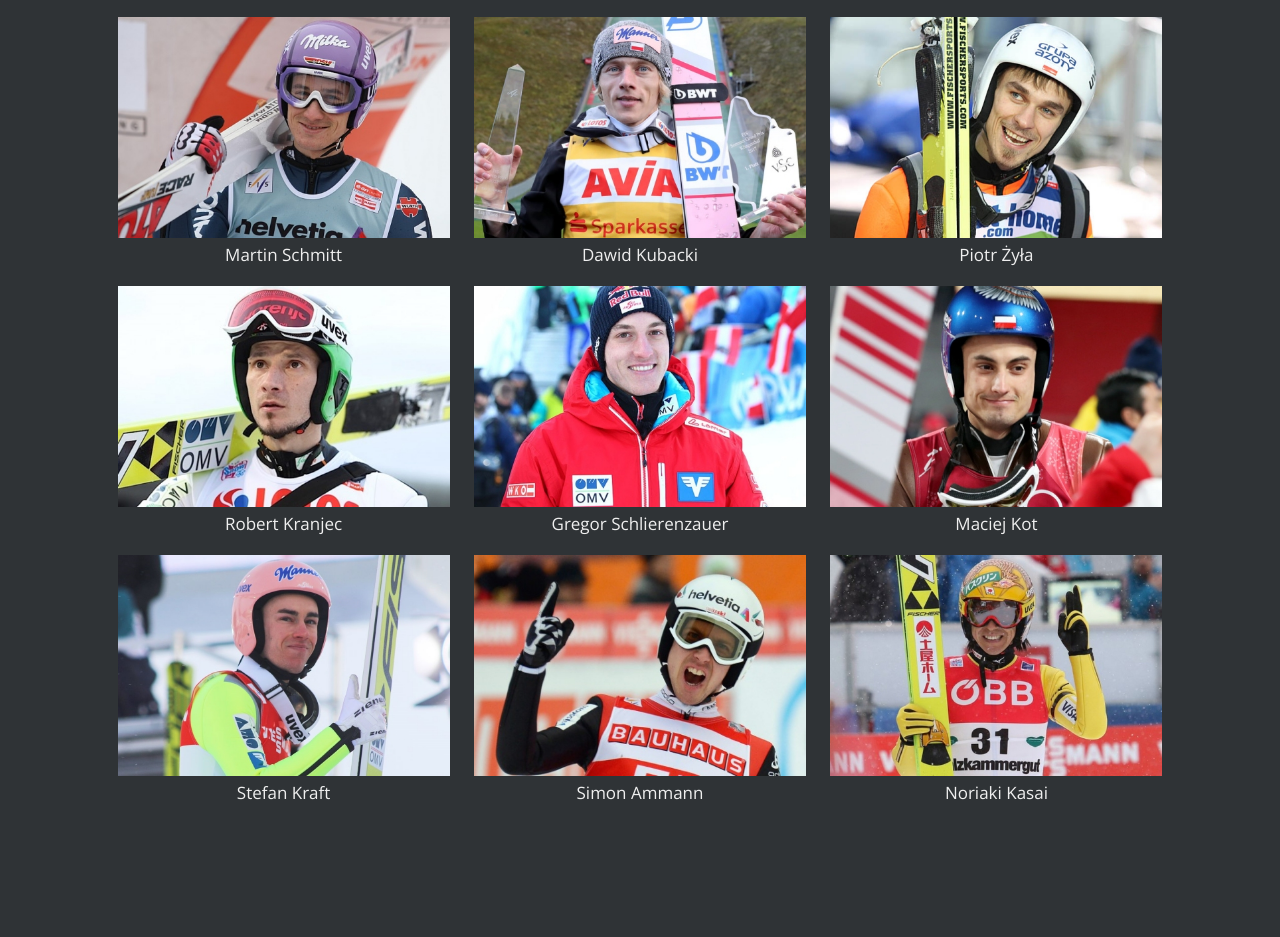
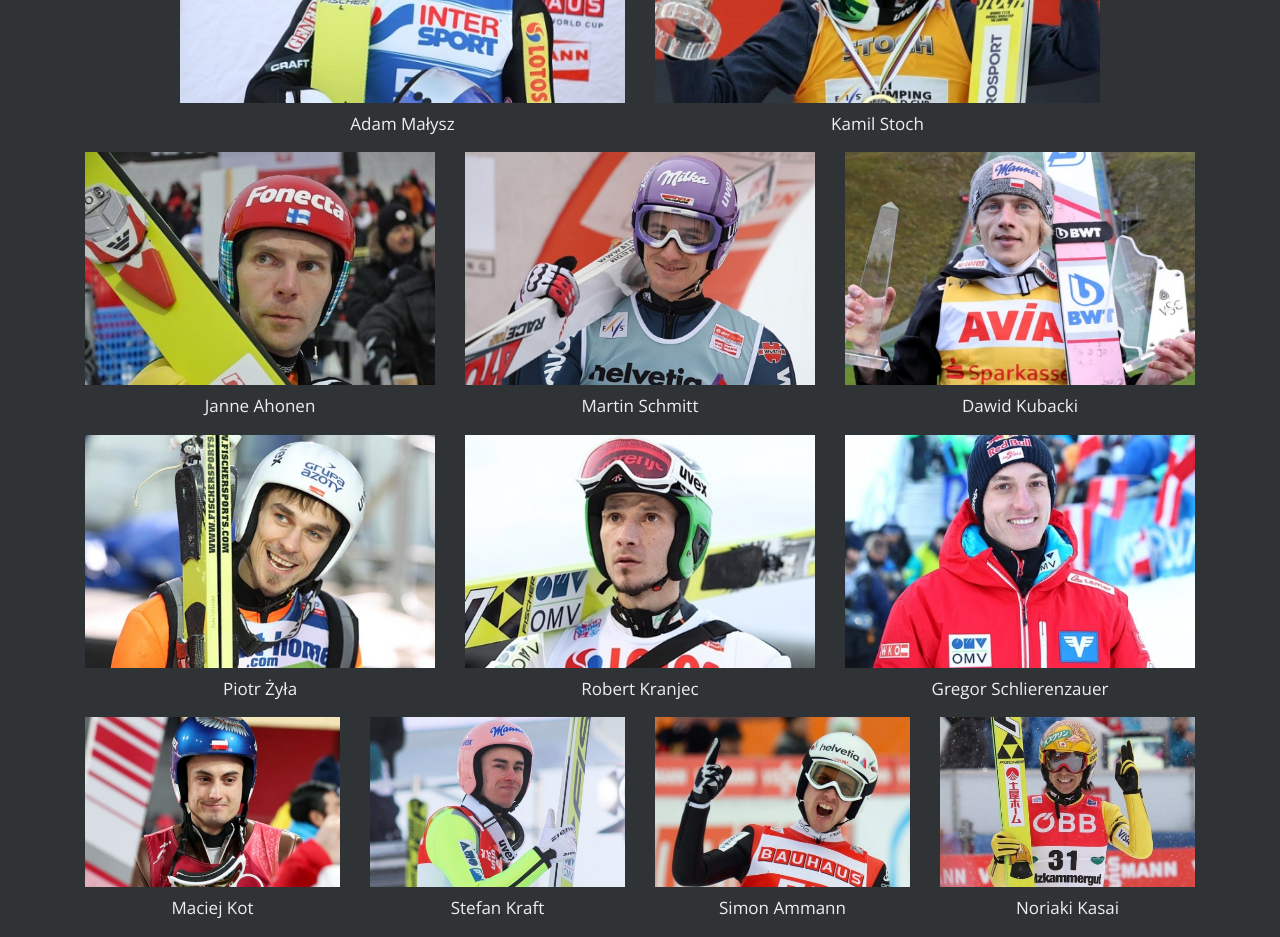
Before and after one commit to ukasz1/bootstrap-Zelent-course-, a plain HTML site: page index.html in a window 1280 px wide. Shown: the part 414-1351 px from the top of the page. Before the commit the page ends 1236 px from the top, so only its background shows below. Drawn offline with nearby package versions, Linux system fonts and the light colour scheme.

Commit message:
responsive layout

```diff
--- a/index.html
+++ b/index.html
@@ -3,6 +3,7 @@
 <head>
 
 	<meta charset="utf-8">
+	<meta name="viewport" content="width=device-width, initial-scale=1, shrink-to-fit=no">
 
 	<title>Skoki narciarskie</title>
 	<meta name="description" content="Blog o skokach narciarskich">
@@ -10,6 +11,7 @@
 	<meta name="author" content="Jan Kowalski">
 	<meta http-equiv="X-Ua-Compatible" content="IE=edge">
 
+	<link rel="stylesheet" href="css/bootstrap.min.css">	<!-- dodanie Bootstrapa -->
 	<link rel="stylesheet" href="main.css">
 	<link href="https://fonts.googleapis.com/css?family=Open+Sans:400,700&amp;subset=latin-ext" rel="stylesheet">
 
@@ -21,11 +23,18 @@
 
 <body>
 
+	<header>
+		<nav class="navbar navbar-dark bg-primary">
+			<a class="navbar-brand" href="#">Skoki.pl</a>		<!-- navbar-brand - klasa loga serwisu -->
+		</nav>
+	</header>
+
+
 	<main>
 
-		<section>
+		<section class="jumpers">
 
-			<div class="jumpers">
+			<div class="container">
 
 				<header>
 
@@ -34,7 +43,9 @@
 
 				</header>
 
-				<div class="jumper">
+				<div class="row">
+
+					<div class="col-sm-6 col-md-5 offset-md-1">
 
 						<figure>
 							<a href="#"><img src="img/malysz.jpg" alt="Adam Małysz"></a>
@@ -43,7 +54,7 @@
 
 					</div>
 
-				<div class="jumper">
+					<div class="col-sm-6 col-md-5">
 
 						<figure>
 							<a href="#"><img src="img/stoch.jpg" alt="Kamil Stoch"></a>
@@ -52,7 +63,7 @@
 
 					</div>
 
-				<div class="jumper">
+					<div class="col-sm-6 col-md-4">
 
 						<figure>
 							<a href="#"><img src="img/ahonen.jpg" alt="Janne Ahonen"></a>
@@ -61,7 +72,7 @@
 
 					</div>
 
-				<div class="jumper">
+					<div class="col-sm-6 col-md-4">
 
 						<figure>
 							<a href="#"><img src="img/schmitt.jpg" alt="Martin Schmitt"></a>
@@ -70,7 +81,7 @@
 
 					</div>
 
-				<div class="jumper">
+					<div class="col-sm-6 col-md-4">
 
 						<figure>
 							<a href="#"><img src="img/kubacki.jpg" alt="Dawid Kubacki"></a>
@@ -79,7 +90,7 @@
 
 					</div>
 
-				<div class="jumper">
+					<div class="col-sm-6 col-md-4">
 
 						<figure>
 							<a href="#"><img src="img/zyla.jpg" alt="Piotr Żyła"></a>
@@ -88,7 +99,7 @@
 
 					</div>
 
-				<div class="jumper">
+					<div class="col-sm-6 col-md-4">
 
 						<figure>
 							<a href="#"><img src="img/kranjec.jpg" alt="Robert Kranjec"></a>
@@ -97,7 +108,7 @@
 
 					</div>
 
-				<div class="jumper">
+					<div class="col-sm-6 col-md-4">
 
 						<figure>
 							<a href="#"><img src="img/schlierenzauer.jpg" alt="Gregor Schlierenzauer"></a>
@@ -106,7 +117,7 @@
 
 					</div>
 
-				<div class="jumper">
+					<div class="col-sm-6 col-md-3">
 
 						<figure>
 							<a href="#"><img src="img/kot.jpg" alt="Maciej Kot"></a>
@@ -115,7 +126,7 @@
 
 					</div>
 
-				<div class="jumper">
+					<div class="col-sm-6 col-md-3">
 
 						<figure>
 							<a href="#"><img src="img/kraft.jpg" alt="Stefan Kraft"></a>
@@ -124,7 +135,7 @@
 
 					</div>
 
-				<div class="jumper">
+					<div class="col-sm-6 col-md-3">
 
 						<figure>
 							<a href="#"><img src="img/ammann.jpg" alt="Simon Ammann"></a>
@@ -133,7 +144,7 @@
 
 					</div>
 
-				<div class="jumper">
+					<div class="col-sm-6 col-md-3">
 
 						<figure>
 							<a href="#"><img src="img/kasai.jpg" alt="Noriaki Kasai"></a>
@@ -144,9 +155,17 @@
 
 				</div>
 
+			</div>
+
 		</section>
 
 	</main>
 
+	<script src="https://code.jquery.com/jquery-3.5.1.slim.min.js" integrity="sha384-DfXdz2htPH0lsSSs5nCTpuj/zy4C+OGpamoFVy38MVBnE+IbbVYUew+OrCXaRkfj" crossorigin="anonymous">
+	</script>
+	<script src="https://cdn.jsdelivr.net/npm/popper.js@1.16.1/dist/umd/popper.min.js" integrity="sha384-9/reFTGAW83EW2RDu2S0VKaIzap3H66lZH81PoYlFhbGU+6BZp6G7niu735Sk7lN" crossorigin="anonymous"></script>
+
+	<script src="js/bootstrap.min.js"></script>
+
 </body>
 </html>
--- a/main.css
+++ b/main.css
@@ -16,13 +16,19 @@ h1
 
 .jumpers
 {
+/*
 	margin-left: auto;
 	margin-right: auto;
 	width: 1100px;
+*/
+
 	text-align: center;
-	padding: 0;
+/*	padding: 0;
+*/
 }
 
+
+/*
 .jumper
 {
 	display: inline-block;
@@ -38,3 +44,18 @@ h1
 {
 	margin: 10px;
 }
+
+*/
+
+.jumpers img {
+	max-width: 100%;
+	height: auto;
+}
+
+.jumpers p {
+	margin-bottom: 30px;
+}
+
+.jumpers figcaption{
+	margin-top: 8px;
+}
```
Lines whose indentation alone changed are shown as unchanged.
